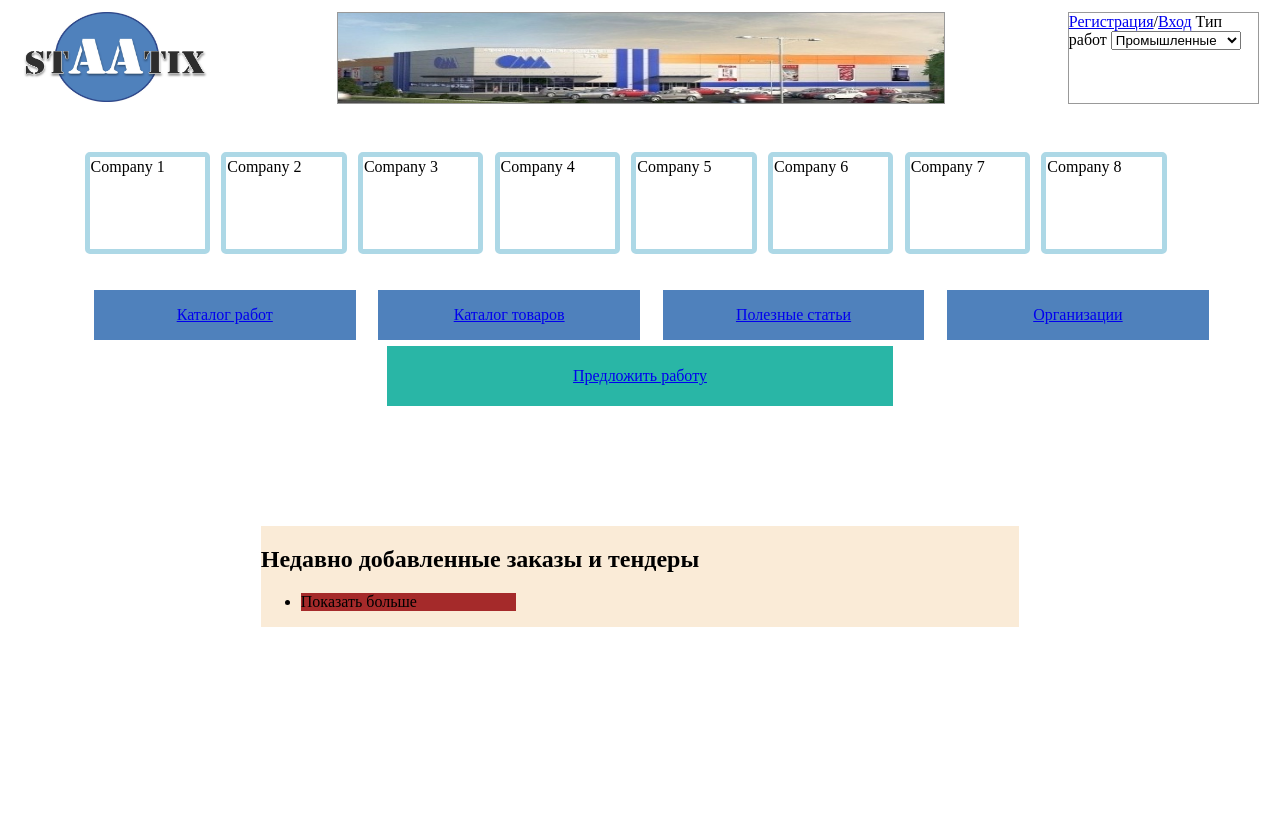
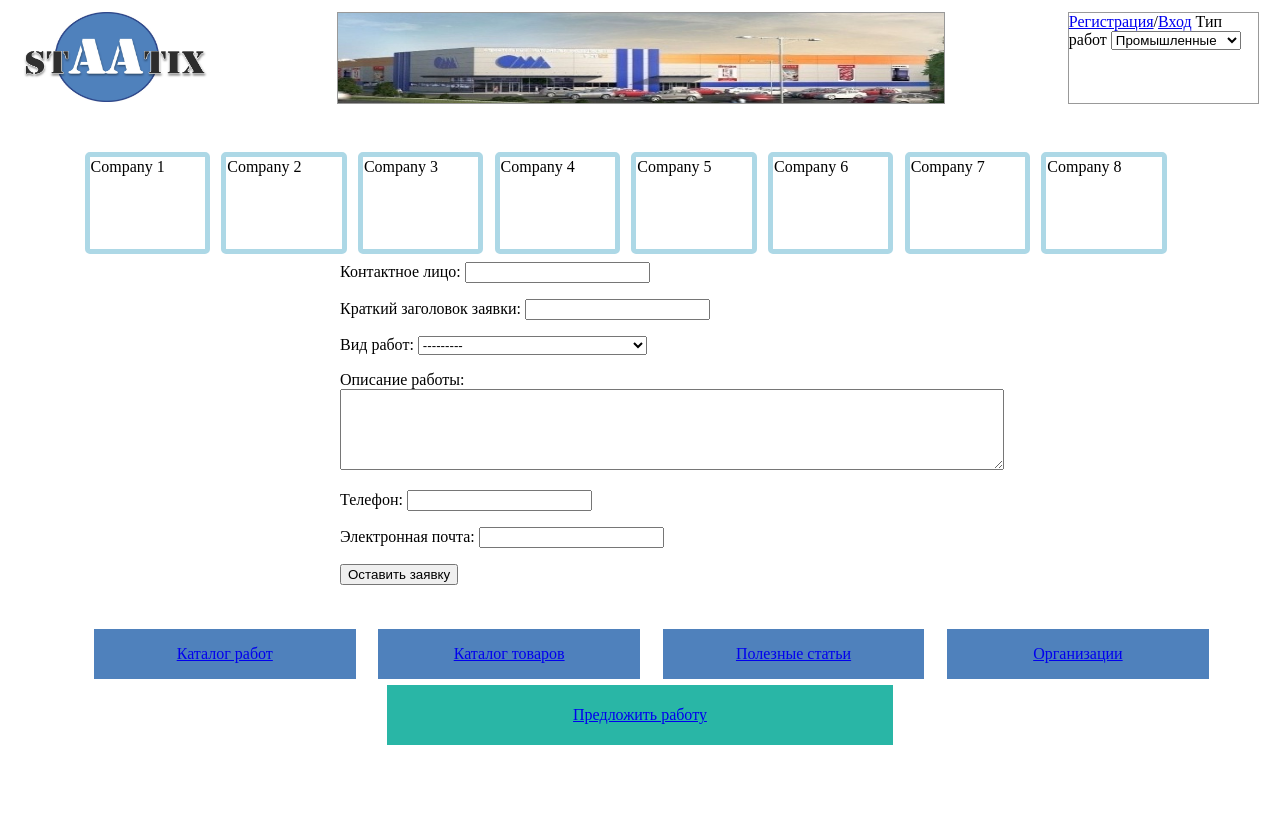
Before and after one commit to siarheiNaralenkau/Remontnik, a Django app: page /remont/ in a window 1280 px wide. Shown: the top 825 px of the page. Before the commit the page ends 627 px from the top, so only its background shows below. Run offline with Django 3.2, Linux system fonts and the light colour scheme; data comes from the database, SQL or seed files in the repository; data that the repository does not hold is empty; parts of the project's set-up code (start-up, migrations or seed data) failed here and were passed over.

Commit message:
1) Suggest job form and it's functionality was added to main page.

```diff
--- /dev/null
+++ b/remont/rem_forms.py
@@ -0,0 +1,13 @@
+# -*- coding: utf-8 -*-
+
+from django import forms
+from models import WorkType
+
+
+class SuggestJobForm(forms.Form):
+    contact_person = forms.CharField(label=u"Контактное лицо", max_length=80)
+    short_header = forms.CharField(label=u"Краткий заголовок заявки", max_length=50)
+    workType = forms.ModelChoiceField(label=u"Вид работ", queryset=WorkType.objects.all())
+    description = forms.CharField(label=u"Описание работы", widget=forms.Textarea(attrs={'cols': 80, 'rows': 5}))
+    phone = forms.CharField(label=u"Телефон", max_length=40)
+    email = forms.CharField(label=u"Электронная почта", max_length=60)
--- a/remont/templates/remont/index.html
+++ b/remont/templates/remont/index.html
@@ -41,6 +41,13 @@
         </div>
     </div>
 
+    <div class="placeJobOrder" style="width: 600px; margin: 0 auto">
+        <form action="../suggest_job_save/" method="post">
+            {% csrf_token %}
+            {{ suggest_job_form.as_p }}
+            <input type="button" id="placeOrderButton" value="Оставить заявку" onclick="placeJobOrder()"/>
+        </form>
+    </div>
 {#    <div class="searchCompany">#}
 {#        <input type="text" maxlength="80" class="searchInput" name="searchKeyword">#}
 {#        <button class="searchButton">Найти</button>#}
--- a/remont/views.py
+++ b/remont/views.py
@@ -3,7 +3,7 @@
 from django.shortcuts import render, redirect
 from django.http import HttpResponse
 from django.contrib.auth.models import User
-
+from rem_forms import SuggestJobForm
 
 # Главная страница приложения
 from remont.models import WorkType, JobSuggestion, UserProfile, OrganizationProfile, City
@@ -11,9 +11,11 @@ from remont.models import WorkType, JobSuggestion, UserProfile, OrganizationProf
 
 def index(request):
     top10 = {'top10 masters': 'top10 masters should be displayed here'}
-    jobSuggestions = JobSuggestion.objects.order_by("-date_created")[:5]
+    job_suggestions = JobSuggestion.objects.order_by("-date_created")[:5]
     cities = City.objects.all()
-    return render(request, 'remont/index.html', {"jobSuggestions": jobSuggestions, "cities": cities})
+    suggest_job_form = SuggestJobForm()
+    return render(request, 'remont/index.html', {"jobSuggestions": job_suggestions, "cities": cities,
+                                                 "suggest_job_form": suggest_job_form})
 
 
 # Регистрация пользователя
```
